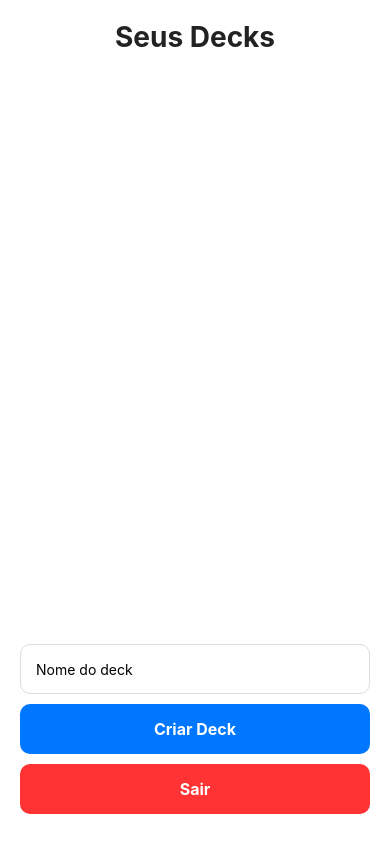
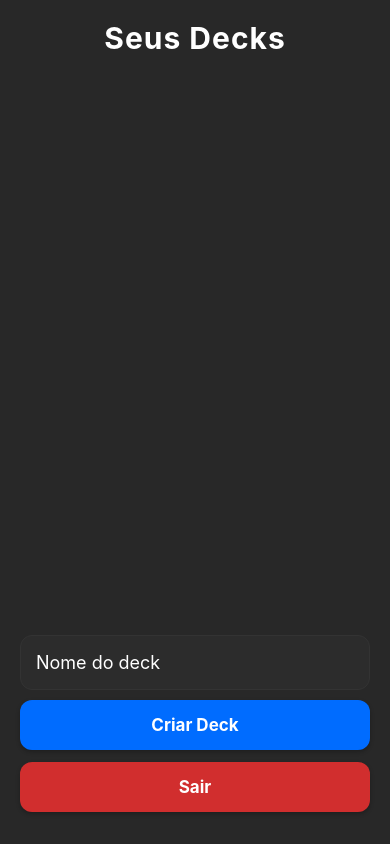
Before and after one commit to sampaio-fernando/App_React-Native, a React Native app in the folder app-react/: screen /telaInicial in a window 390 px wide. Built offline with nearby package versions, Linux system fonts and the light colour scheme.

Commit message:
aplicando-estilos

```diff
--- a/app-react/screens/Flashcards.js
+++ b/app-react/screens/Flashcards.js
@@ -9,9 +9,11 @@ export default function TelaFlashcards({ route, navigation }) {
 
   const [studyMode, setStudyMode] = useState(false);
   const [currentIndex, setCurrentIndex] = useState(0);
+
   const [userAnswer, setUserAnswer] = useState("");
   const [showResult, setShowResult] = useState(false);
   const [isCorrect, setIsCorrect] = useState(null);
+  const [showBack, setShowBack] = useState(false);
 
   // Criar flashcard
   const handleCreateFlashcard = () => {
@@ -24,6 +26,7 @@ export default function TelaFlashcards({ route, navigation }) {
       id: Date.now().toString(),
       front: front.trim(),
       back: back.trim(),
+      nextReview: null,
     };
 
     setFlashcards(prev => [...prev, newCard]);
@@ -31,16 +34,28 @@ export default function TelaFlashcards({ route, navigation }) {
     setBack("");
   };
 
-  // Checar resposta
+  // Verificar resposta
   const checkAnswer = () => {
     const correct = userAnswer.trim().toLowerCase() === flashcards[currentIndex].back.trim().toLowerCase();
     setIsCorrect(correct);
     setShowResult(true);
+
+    // Mostra o verso após responder
+    setShowBack(true);
+  };
+
+  // Simula espaçamento
+  const scheduleReview = (minutes) => {
+    const updated = [...flashcards];
+    updated[currentIndex].nextReview = Date.now() + minutes * 60000;
+    setFlashcards(updated);
   };
 
   // Próximo card
-  const handleNextCard = () => {
+  const nextCard = () => {
+    setShowBack(false);
     setShowResult(false);
+    setIsCorrect(null);
     setUserAnswer("");
 
     if (currentIndex < flashcards.length - 1) {
@@ -92,7 +107,10 @@ export default function TelaFlashcards({ route, navigation }) {
           {flashcards.length > 0 && (
             <TouchableOpacity
               style={[styles.button, styles.studyButton]}
-              onPress={() => setStudyMode(true)}
+              onPress={() => {
+                setStudyMode(true);
+                setCurrentIndex(0);
+              }}
             >
               <Text style={styles.buttonText}>Estudar Deck</Text>
             </TouchableOpacity>
@@ -104,50 +122,88 @@ export default function TelaFlashcards({ route, navigation }) {
           >
             <Text style={styles.buttonText}>Voltar</Text>
           </TouchableOpacity>
+
         </>
       ) : (
         <>
-          {/* Modo Estudo */}
+          {/* Flashcard */}
           <View style={styles.card}>
             <Text style={styles.front}>
-              {flashcards[currentIndex].front}
+              {!showBack
+                ? flashcards[currentIndex].front // Mostra a frente
+                : flashcards[currentIndex].back  // Mostra o verso
+              }
             </Text>
           </View>
 
-          {/* Usuário digita a resposta */}
-          {!showResult && (
+          {/* Usuário digita resposta (antes de mostrar o verso) */}
+          {!showBack && (
+            <>
               <TextInput
                 style={styles.input}
                 placeholder="Digite sua resposta..."
                 value={userAnswer}
                 onChangeText={setUserAnswer}
               />
+
+              <TouchableOpacity style={styles.button} onPress={checkAnswer}>
+                <Text style={styles.buttonText}>Verificar Resposta</Text>
+              </TouchableOpacity>
+            </>
           )}
 
-          {/* Mostrar resultado */}
-          {showResult && (
+          {/* Resultado + Botões ANKI */}
+          {showBack && (
+            <>
               <View style={styles.card}>
-              <Text style={{ fontSize: 18, fontWeight: "bold", color: isCorrect ? "green" : "red" }}>
+                <Text
+                  style={{
+                    fontSize: 20,
+                    fontWeight: "bold",
+                    color: isCorrect ? "#2bd904ff" : "rgba(252, 46, 46, 1)"
+                  }}
+                >
                   {isCorrect ? "✔ Resposta Correta!" : "✘ Resposta Errada"}
                 </Text>
-
-              <Text style={{ marginTop: 10 }}>
+                <Text style={{ marginTop: 10, color: "white" }}>
                   Correto: {flashcards[currentIndex].back}
                 </Text>
               </View>
+
+              {/* Botões ANKI */}
+              <View style={styles.optionsContainer}>
+                <TouchableOpacity
+                  style={[styles.optionButton, styles.red]}
+                  onPress={() => { scheduleReview(1); nextCard(); }}
+                >
+                  <Text style={styles.optionText}>Novamente{"\n"}1 min</Text>
+                </TouchableOpacity>
+
+                <TouchableOpacity
+                  style={[styles.optionButton, styles.orange]}
+                  onPress={() => { scheduleReview(10); nextCard(); }}
+                >
+                  <Text style={styles.optionText}>Difícil{"\n"}10 min</Text>
+                </TouchableOpacity>
+
+                <TouchableOpacity
+                  style={[styles.optionButton, styles.blue]}
+                  onPress={() => { scheduleReview(60); nextCard(); }}
+                >
+                  <Text style={styles.optionText}>Bom{"\n"}1 hora</Text>
+                </TouchableOpacity>
+
+                <TouchableOpacity
+                  style={[styles.optionButton, styles.green]}
+                  onPress={() => { scheduleReview(1440); nextCard(); }}
+                >
+                  <Text style={styles.optionText}>Fácil{"\n"}1 dia</Text>
+                </TouchableOpacity>
+              </View>
+            </>
           )}
 
-          {/* Botões de ação */}
-          {!showResult ? (
-            <TouchableOpacity style={styles.button} onPress={checkAnswer}>
-              <Text style={styles.buttonText}>Verificar Resposta</Text>
-            </TouchableOpacity>
-          ) : (
-            <TouchableOpacity style={styles.button} onPress={handleNextCard}>
-              <Text style={styles.buttonText}>Próximo</Text>
-            </TouchableOpacity>
-          )}
-
+          {/* Sair */}
           <TouchableOpacity
             style={[styles.button, styles.backButton]}
             onPress={() => setStudyMode(false)}
@@ -161,34 +217,120 @@ export default function TelaFlashcards({ route, navigation }) {
 }
 
 const styles = StyleSheet.create({
-  container: { flex: 1, padding: 20, backgroundColor: "#FFF" },
-  title: { fontSize: 22, fontWeight: "bold", marginBottom: 20 },
+  container: {
+    flex: 1,
+    padding: 20,
+    backgroundColor: "#282828ff",
+  },
+
+  title: {
+    fontSize: 26,
+    fontWeight: "bold",
+    marginBottom: 20,
+    color: "#FFFFFF",
+    textAlign: "center",
+    letterSpacing: 1,
+  },
+
+  // INPUTS
   input: {
-    height: 50,
-    borderColor: "#DDD",
+    height: 55,
     borderWidth: 1,
-    borderRadius: 10,
+    borderColor: "#333",
+    borderRadius: 12,
     paddingHorizontal: 15,
-    marginBottom: 10,
+    marginBottom: 12,
+    backgroundColor: "#2C2C2C",
+    color: "white",
+    fontSize: 17,
   },
+  // BOTÕES PADRÃO
   button: {
-    backgroundColor: "#0077FF",
+    backgroundColor: "#006CFF",
     paddingVertical: 15,
-    borderRadius: 10,
+    borderRadius: 12,
     alignItems: "center",
     marginTop: 10,
+
+    // Sombras
+    elevation: 4,
+    shadowColor: "#000",
+    shadowOpacity: 0.25,
+    shadowRadius: 4,
+    shadowOffset: { width: 0, height: 2 },
   },
-  buttonText: { color: "#FFF", fontSize: 16, fontWeight: "bold" },
-  backButton: { backgroundColor: "#FF3333" },
-  studyButton: { backgroundColor: "#00AA55" },
+
+  buttonText: {
+    color: "#FFF",
+    fontSize: 16,
+    fontWeight: "bold",
+  },
+
+  backButton: { backgroundColor: "#D12E2E" },
+  studyButton: { backgroundColor: "#00A86B" },
+
+  // CARD DOS FLASHCARDS
   card: {
     padding: 20,
-    borderWidth: 1,
-    borderColor: "#EEE",
-    borderRadius: 10,
-    marginBottom: 10,
+    borderRadius: 12,
+    marginBottom: 15,
     alignItems: "center",
+    backgroundColor: "#2C2C2C",
+
+    // Sombras
+    elevation: 3,
+    shadowColor: "#000",
+    shadowOpacity: 0.25,
+    shadowRadius: 4,
+    shadowOffset: { width: 0, height: 2 },
   },
-  front: { fontSize: 18, fontWeight: "bold" },
-  back: { fontSize: 16, color: "#555" },
+
+  front: {
+    fontSize: 20,
+    fontWeight: "bold",
+    color: "#FFFFFF",
+    textAlign: "center",
+  },
+
+  back: {
+    fontSize: 18,
+    color: "#CCCCCC",
+    marginTop: 10,
+    textAlign: "center",
+  },
+
+  //CONTAINER DOS BOTÕES ANKI
+  optionsContainer: {
+    flexDirection: "row",
+    flexWrap: "wrap",
+    justifyContent: "space-between",
+    marginVertical: 20,
+  },
+
+  optionButton: {
+    width: "48%",
+    paddingVertical: 18,
+    borderRadius: 12,
+    marginBottom: 12,
+    alignItems: "center",
+
+    // Sombras
+    elevation: 2,
+    shadowColor: "#000",
+    shadowOpacity: 0.2,
+    shadowRadius: 3,
+    shadowOffset: { width: 0, height: 1 },
+  },
+
+  optionText: {
+    color: "white",
+    fontWeight: "bold",
+    textAlign: "center",
+    fontSize: 15,
+  },
+
+  red: { backgroundColor: "#E74C3C" },
+  orange: { backgroundColor: "#F39C12" },
+  blue: { backgroundColor: "#3498DB" },
+  green: { backgroundColor: "#2ECC71" },
 });
--- a/app-react/screens/TelaInicial.js
+++ b/app-react/screens/TelaInicial.js
@@ -48,8 +48,9 @@ export default function TelaInicial({ navigation }) {
         <View style={styles.container}>
             <Text style={styles.title}>Seus Decks</Text>
 
+            <View style={{ flex: 1 }}>
             {/* Lista de decks */}
-            <FlatList
+            <FlatList style={{ flex: 1 }}
                 data={modules}
                 keyExtractor={(item) => item.id}
                 renderItem={({ item }) => (
@@ -68,7 +69,7 @@ export default function TelaInicial({ navigation }) {
                     </View>
                 )}
             />
-
+            </View>
             {/* Input */}
             <TextInput
                 style={styles.input}
@@ -90,7 +91,7 @@ export default function TelaInicial({ navigation }) {
             {/* Sair */}
             <TouchableOpacity
                 style={[styles.button, styles.logoutButton]}
-                onPress={() => navigation.navigate("Login")}
+                onPress={() => navigation.navigate("telaLogin")}
             >
                 <Text style={styles.buttonText}>Sair</Text>
             </TouchableOpacity>
@@ -99,41 +100,85 @@ export default function TelaInicial({ navigation }) {
 }
 
 const styles = StyleSheet.create({
-    container: { flex: 1, padding: 20, backgroundColor: "#FFFFFF" },
+    container: {
+        flex: 1,
+        padding: 20,
+        backgroundColor: "#282828ff",
+    },
+
     title: {
-        fontSize: 28,
+        fontSize: 30,
         fontWeight: "bold",
         marginBottom: 20,
-        color: "#222",
+        color: "#FFFFFF",
         textAlign: "center",
+        letterSpacing: 1,
     },
+
     input: {
-        height: 50,
-        borderColor: "#DDD",
+        height: 55,
         borderWidth: 1,
-        borderRadius: 10,
+        borderColor: "#333",
+        borderRadius: 12,
         paddingHorizontal: 15,
-        backgroundColor: "#FFF",
+        backgroundColor: "#2C2C2C",
         marginTop: 15,
         marginBottom: 10,
+        color: "white",
+        fontSize: 18,
     },
+
     button: {
-        backgroundColor: "#0077FF",
+        backgroundColor: "#006CFF",
         paddingVertical: 15,
-        borderRadius: 10,
+        borderRadius: 12,
         alignItems: "center",
-        marginBottom: 10,
+        marginBottom: 12,
+        elevation: 4,
+        shadowColor: "#000",
+        shadowOpacity: 0.25,
+        shadowRadius: 4,
+        shadowOffset: { width: 0, height: 2 },
     },
-    buttonText: { color: "#FFF", fontSize: 16, fontWeight: "bold" },
-    logoutButton: { backgroundColor: "#FF3333" },
+
+    buttonText: {
+        color: "#FFF",
+        fontSize: 17,
+        fontWeight: "bold",
+    },
+
+    logoutButton: {
+        backgroundColor: "#D12E2E",
+    },
+
     deckItem: {
         flexDirection: "row",
         justifyContent: "space-between",
         alignItems: "center",
-        padding: 10,
-        borderBottomWidth: 1,
-        borderColor: "#EEE",
+        backgroundColor: "#2C2C2C",
+        paddingVertical: 15,
+        paddingHorizontal: 12,
+        borderRadius: 12,
+        marginBottom: 10,
+
+        // sombra
+        elevation: 3,
+        shadowColor: "#000",
+        shadowOpacity: 0.2,
+        shadowRadius: 3,
+        shadowOffset: { width: 0, height: 2 },
     },
-    deckText: { fontSize: 18, color: "#222" },
-    actionText: { color: "#0077FF", marginLeft: 10 },
+
+    deckText: {
+        fontSize: 18,
+        color: "#FFF",
+        fontWeight: "600",
+    },
+
+    actionText: {
+        color: "#FFD93D",
+        marginLeft: 12,
+        fontSize: 15,
+        fontWeight: "600",
+    },
 });
--- a/app-react/screens/TelaLogin.js
+++ b/app-react/screens/TelaLogin.js
@@ -1,12 +1,13 @@
 import React from "react";
-import {View, Text, TouchableOpacity, StyleSheet} from "react-native";
+import {View, Text, TouchableOpacity, StyleSheet, Image} from "react-native";
 
 export default function TelaLogin({navigation}){
 
     return(
         <View style={styles.container}>
+
             <Text style={styles.title}>Bem-vindo ao App de estudos</Text>
-            <Text style={{margin: 3, fontSize: 16}}>
+            <Text style={{margin: 3, fontSize: 16, color: "white"}}>
                 Crie seus módulos e cartões de estudo...
             </Text>
 
@@ -25,13 +26,14 @@ const styles = StyleSheet.create({
     container:{
         flex: 1,
         alignItems: 'center',
+        justifyContent: 'center',
         paddingTop: 90,
-        backgroundColor: "#e5e5e5",
+        backgroundColor: "#282828ff",
     },
     title:{
         fontSize: 26,
         fontWeight: '600',
-        color: '#1A1A1A',
+        color: 'white',
         marginBottom: 6,
     },
     button:{
```
Also changed, not shown: 1 other file (tests, documents, lock files or other folders). Lines whose indentation alone changed are shown as unchanged.
